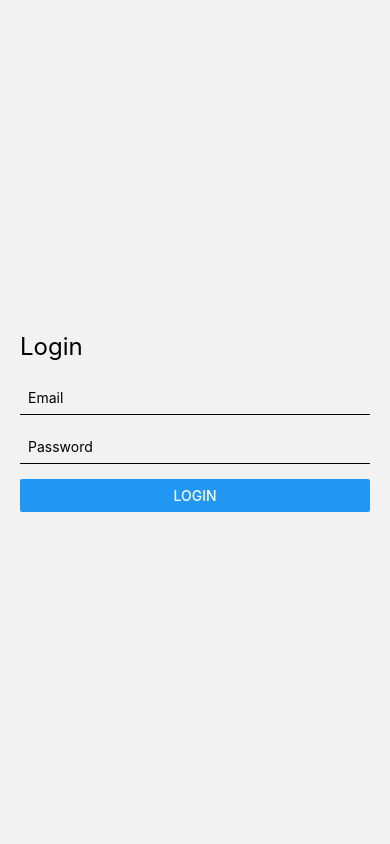
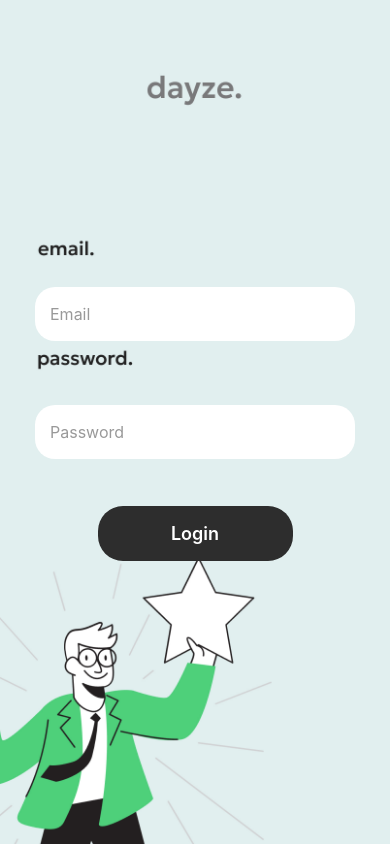
Before and after one commit to kaaz10/Dayzee_App, a React Native app: screen /Login in a window 390 px wide. Built offline with nearby package versions, Linux system fonts and the light colour scheme.

Commit message:
Login Done

```diff
--- a/src/screens/LoginScreen.js
+++ b/src/screens/LoginScreen.js
@@ -1,7 +1,9 @@
 import React, { useState } from 'react';
-import { View, Text, TextInput, Button, StyleSheet, Alert } from 'react-native';
+import { View, TextInput, TouchableOpacity, Text, StyleSheet, Alert, ImageBackground, Dimensions } from 'react-native';
 import { auth } from '../config/firebase';
 import { signInWithEmailAndPassword } from 'firebase/auth';
+
+const { width, height } = Dimensions.get('window');
 
 export default function LoginScreen({ navigation }) {
   const [email, setEmail] = useState('');
@@ -14,17 +16,87 @@ export default function LoginScreen({ navigation }) {
   };
 
   return (
-    <View style={styles.container}>
-      <Text style={styles.title}>Login</Text>
-      <TextInput style={styles.input} placeholder="Email" value={email} onChangeText={setEmail} />
-      <TextInput style={styles.input} placeholder="Password" secureTextEntry value={password} onChangeText={setPassword} />
-      <Button title="Login" onPress={handleLogin} />
-    </View>
+    <ImageBackground
+      source={require('../../assets/images/Login.jpg')}
+      style={[styles.background, { width, height }]}
+      resizeMode="cover"
+    >
+      <View style={styles.container}>
+        <TextInput
+          style={styles.input}
+          placeholder="Email"
+          placeholderTextColor="#999"
+          value={email}
+          onChangeText={setEmail}
+        />
+
+        <TextInput
+          style={styles.input2}
+          placeholder="Password"
+          placeholderTextColor="#999"
+          secureTextEntry
+          value={password}
+          onChangeText={setPassword}
+        />
+
+        <TouchableOpacity style={styles.loginButton} onPress={handleLogin}>
+          <Text style={styles.buttonText}>Login</Text>
+        </TouchableOpacity>
+      </View>
+    </ImageBackground>
   );
 }
 
 const styles = StyleSheet.create({
-  container: { flex: 1, justifyContent: 'center', padding: 20 },
-  title: { fontSize: 24, marginBottom: 20 },
-  input: { borderBottomWidth: 1, marginBottom: 15, padding: 8 },
+  background: {
+    flex: 1,
+    resizeMode: 'cover',
+  },
+  container: {
+    flex: 1,
+    justifyContent: 'center',
+    padding: 20,
+    position: 'relative',
+  },
+  input: {
+    backgroundColor: '#fff',
+    borderRadius: 20,
+    paddingVertical: 17,
+    paddingHorizontal: 15,
+    fontSize: 16,
+    color: '#333',
+    position: 'absolute',
+    top: '34%',
+    left: 35,
+    right: 35,
+  },
+  input2: {
+    backgroundColor: '#fff',
+    borderRadius: 20,
+    paddingVertical: 17,
+    paddingHorizontal: 15,
+    fontSize: 16,
+    color: '#333',
+    position: 'absolute',
+    top: '48%',
+    left: 35,
+    right: 35,
+  },
+  loginButton: {
+    backgroundColor: '#2d2d2d',
+    width: '50%',
+    height: '6.5%',
+    paddingVertical: 12,
+    borderRadius: 25,
+    alignItems: 'center',
+    justifyContent: 'center',
+    alignSelf: 'center',
+    position: 'absolute',
+    top: '60%', // Adjust this value to control the button position
+  },
+  buttonText: {
+    color: '#fff',
+    fontSize: 18,
+    fontWeight: '600',
+  },
 });
--- a/src/screens/RegisterScreen.js
+++ b/src/screens/RegisterScreen.js
@@ -1,8 +1,10 @@
 import React, { useState } from 'react';
-import { View, Text, TextInput, Button, StyleSheet, Alert } from 'react-native';
+import { View, Text, TextInput, TouchableOpacity, Alert, StyleSheet, ImageBackground, Dimensions } from 'react-native';
 import { auth, db } from '../config/firebase';
 import { createUserWithEmailAndPassword } from 'firebase/auth';
 import { doc, setDoc } from 'firebase/firestore';
+
+const { width, height } = Dimensions.get('window');
 
 export default function RegisterScreen({ navigation }) {
   const [name, setName] = useState('');
@@ -22,18 +24,83 @@ export default function RegisterScreen({ navigation }) {
   };
 
   return (
-    <View style={styles.container}>
-      <Text style={styles.title}>Register</Text>
-      <TextInput style={styles.input} placeholder="Name" value={name} onChangeText={setName} />
-      <TextInput style={styles.input} placeholder="Email" value={email} onChangeText={setEmail} />
-      <TextInput style={styles.input} placeholder="Password" secureTextEntry value={password} onChangeText={setPassword} />
-      <Button title="Register" onPress={handleRegister} />
-    </View>
+    <ImageBackground
+      source={require('../../assets/images/Login.jpg')}
+      style={[styles.background, { width, height }]}
+      resizeMode="cover"
+    >
+      <View style={styles.container}>
+        <TextInput
+          style={styles.input}
+          placeholder="Name"
+          placeholderTextColor="#999"
+          value={name}
+          onChangeText={setName}
+        />
+
+        <TextInput
+          style={styles.input}
+          placeholder="Email"
+          placeholderTextColor="#999"
+          value={email}
+          onChangeText={setEmail}
+        />
+
+        <TextInput
+          style={styles.input}
+          placeholder="Password"
+          placeholderTextColor="#999"
+          secureTextEntry
+          value={password}
+          onChangeText={setPassword}
+        />
+
+        <TouchableOpacity style={styles.registerButton} onPress={handleRegister}>
+          <Text style={styles.buttonText}>Register</Text>
+        </TouchableOpacity>
+      </View>
+    </ImageBackground>
   );
 }
 
 const styles = StyleSheet.create({
-  container: { flex: 1, justifyContent: 'center', padding: 20 },
-  title: { fontSize: 24, marginBottom: 20 },
-  input: { borderBottomWidth: 1, marginBottom: 15, padding: 8 },
+  background: {
+    flex: 1,
+    resizeMode: 'cover',
+  },
+  container: {
+    flex: 1,
+    justifyContent: 'center',
+    padding: 20,
+    position: 'relative',
+  },
+  input: {
+    backgroundColor: '#fff',
+    borderRadius: 20,
+    paddingVertical: 17,
+    paddingHorizontal: 15,
+    fontSize: 16,
+    color: '#333',
+    marginBottom: 15,
+    left: 35,
+    right: 35,
+    width: '80%',
+    alignSelf: 'center',
+  },
+  registerButton: {
+    backgroundColor: '#66cc85',
+    width: '50%',
+    height: '6.5%',
+    paddingVertical: 12,
+    borderRadius: 25,
+    alignItems: 'center',
+    justifyContent: 'center',
+    alignSelf: 'center',
+    marginTop: 20, // Controls space above the button
+  },
+  buttonText: {
+    color: '#fff',
+    fontSize: 18,
+    fontWeight: '600',
+  },
 });
```
Also changed, not shown: assets/images/Login.jpg (added).
